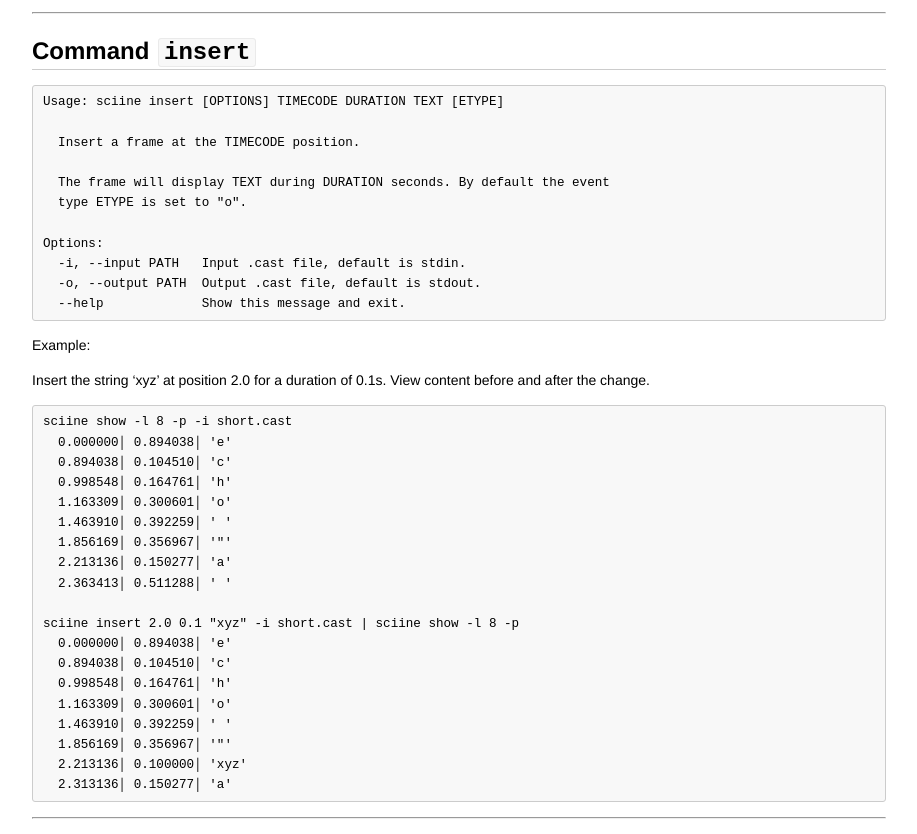
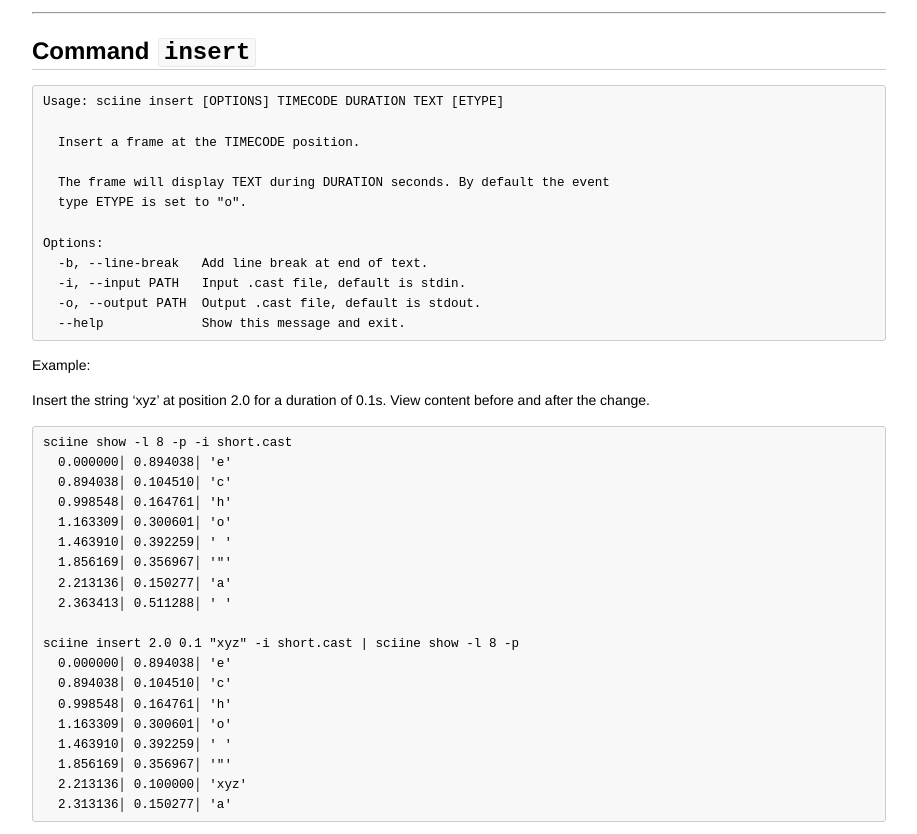
Before and after one commit to jdum/asciinema-scene, a plain HTML site: page docs/index.html in a window 1280 px wide. Shown: the part 8267-9101 px from the top of the page, without its empty margins (181-1098 px from the left). Drawn offline with Linux system fonts and the light colour scheme.

Commit message:
update doc, deps

```diff
--- a/docs/index.html
+++ b/docs/index.html
@@ -983,6 +983,7 @@ Duration: 22.925312
   type ETYPE is set to "o".
 
 Options:
+  -b, --line-break   Add line break at end of text.
   -i, --input PATH   Input .cast file, default is stdin.
   -o, --output PATH  Output .cast file, default is stdout.
   --help             Show this message and exit.
```
Also changed, not shown: 3 other files.
